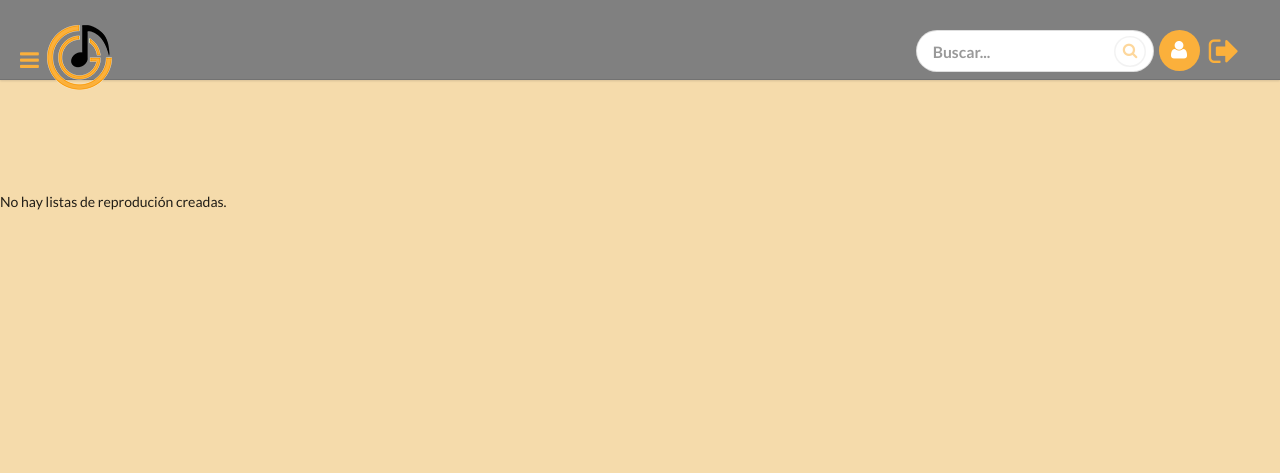
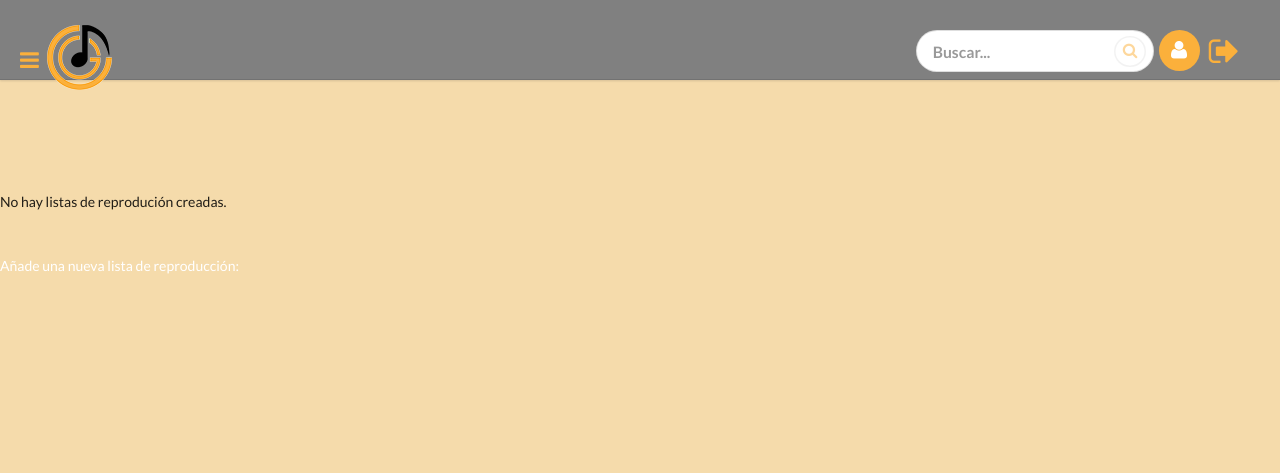
Before and after one commit to Soundity/PR05, a PHP site: page /listas_reproducion.php in a window 1280 px wide. Shown: the top 473 px of the page. Run offline with PHP 8.4, Linux system fonts and the light colour scheme; a user stored in the database is signed in; data comes from the database, SQL or seed files in the repository; data that the repository does not hold is empty; some libraries are stand-ins or nearby versions.

Commit message:
Nou lista_reproduccion amb afegir lista

```diff
--- a/listas_reproducion.php
+++ b/listas_reproducion.php
@@ -12,10 +12,20 @@ if(isset($_COOKIE['Soundity']))$login = 1;
 		<title>Soundity</title>
 		<link href="css/generic.css" rel="stylesheet" type="text/css" />
 		<!-- <link href="css/listas_reproducion.css" rel="stylesheet" type="text/css" /> -->
+    	<script>
+			//funcion que muestra el div oculto
+			function mostrar(){
+      		document.getElementById("alista").style="display:inline;"
+  			}
+    	</script>
 	</head>
 	<body>
+
+
 		<?php include('header_menu.html'); ?>
+
 		<div class="general">
+
 			<?php
 				include('conexion.php');
 				$user = $_SESSION['id'];
@@ -29,14 +39,26 @@ if(isset($_COOKIE['Soundity']))$login = 1;
 						$idllista = $send['lli_id'];
 						?>
 						<a href="lista.php?idllista=<?php echo $idllista;?>"><?php echo $llistanom;?></a></br>
+
 						<?php
 					}
 					echo "</div>";
+
 				}else{
-					echo "No hay listas de reprodución creadas.";
+					echo "No hay listas de reprodución creadas.</br></br>";
 				}
 			?>
 		</div>
+
+					<a href="#" onclick="mostrar();">Añade una nueva lista de reproducción: </a>
+		   				<div id="alista" style="visibility: hidden">
+		      			<form action="procs/crear_lista.proc.php" method="post">
+			  				Introduce el nombre de la lista:
+			  				<input type="text" name="lista">
+			   				<br/>
+			 			 	<input type="submit" value="Enviar" />
+						</form>
+
     </div>
 	</body>
 </html>
```
